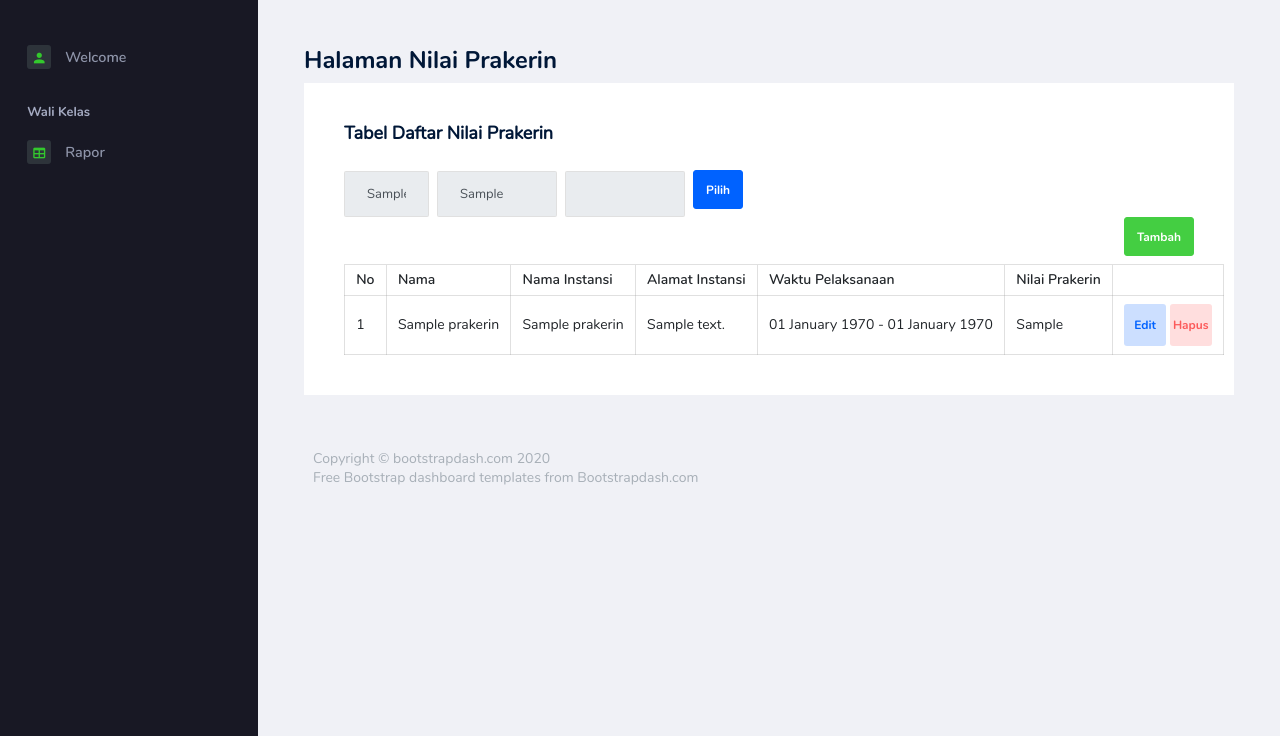
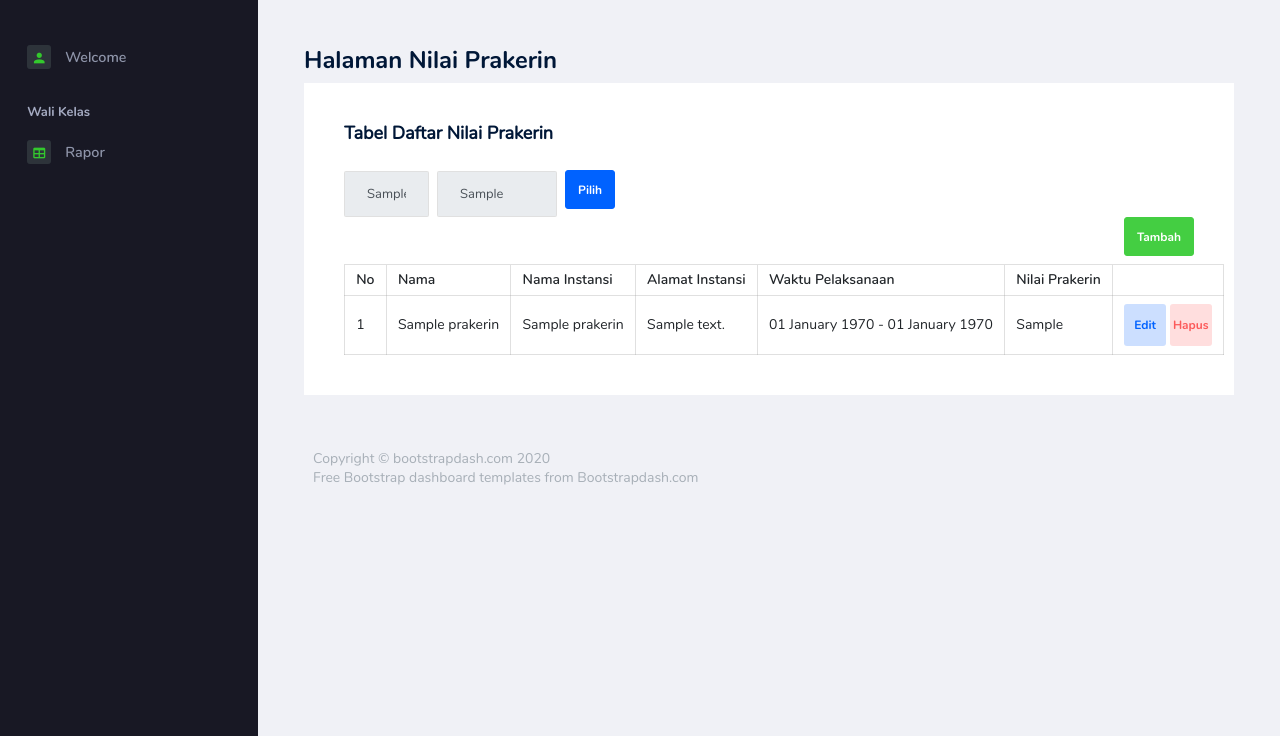
Before and after one commit to andikawiranata47/si-rapor-sekolah, a CodeIgniter 4 app: the page made by app/Views/pages/nilai_prakerin.php in a window 1280 px wide. Shown: the part 64-800 px from the top of the page. Run offline with PHP 8.4 and a stand-in for CodeIgniter, Linux system fonts and the light colour scheme; the template is opened without the code that fills it: most values are stand-ins (such as "Sample title", 1, 10 or a date in 2020); data that the repository does not hold is empty; some libraries are stand-ins or nearby versions.

Commit message:
nilai menghilangkan kategori user

```diff
--- a/app/Views/pages/nilai_ekstrakurikuler.php
+++ b/app/Views/pages/nilai_ekstrakurikuler.php
@@ -22,7 +22,7 @@
                   <input type="text" class="form-control mx-2 pilih_tahun" style="width: 120px;" name="" value="<?= $g->Tahun_Ajaran; ?>" disabled>
                   <input type="text" class="form-control mx-2 pilih_tahun" name="pilih_tahun" value="<?= $g->Tahun_Ajaran; ?>" hidden>
 
-                  <input type="text" class="form-control mr-2 " style="width: 120px;" name="" id="" value="<?= session()->get('nama'); ?>" disabled>
+
                   <input type="text" class="pilih_guru" name="pilih_guru" id="pilih_guru" value="<?= session()->get('id_user'); ?>" hidden>
                 <?php endforeach; ?>
 
--- a/app/Views/pages/nilai_prakerin.php
+++ b/app/Views/pages/nilai_prakerin.php
@@ -22,7 +22,7 @@
                   <input type="text" class="form-control mx-2 pilih_tahun" style="width: 120px;" name="" value="<?= $g->Tahun_Ajaran; ?>" disabled>
                   <input type="text" class="form-control mx-2 pilih_tahun" name="pilih_tahun" value="<?= $g->Tahun_Ajaran; ?>" hidden>
 
-                  <input type="text" class="form-control mr-2 " style="width: 120px;" name="" id="" value="<?= session()->get('nama'); ?>" disabled>
+
                   <input type="text" class="pilih_guru" name="pilih_guru" id="pilih_guru" value="<?= session()->get('id_user'); ?>" hidden>
                 <?php endforeach; ?>
 
```
